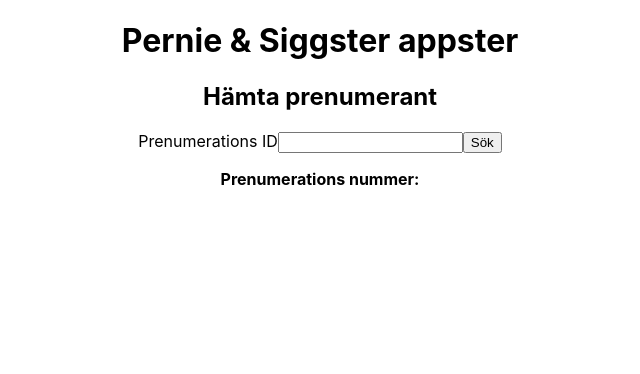
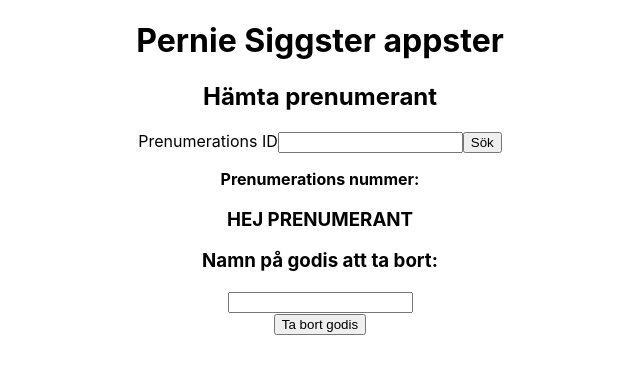
Before and after one commit to pesjo/annonsis, a React (Create React App) app in the folder frontapp/: page / in a window 1280 px wide. Shown: the top 374 px of the page, without its empty margins (320-960 px from the left). Built offline with nearby package versions, Linux system fonts and the light colour scheme.

Commit message:
hämtar en prenumerant äntligen

```diff
--- a/frontapp/package.json
+++ b/frontapp/package.json
@@ -34,5 +34,6 @@
       "last 1 firefox version",
       "last 1 safari version"
     ]
-  }
+  },
+  "proxy": "http://localhost:5001"
 }
--- a/frontapp/src/App.js
+++ b/frontapp/src/App.js
@@ -1,44 +1,81 @@
-import logo from './logo.svg';
-import React, {useState, useEffect} from "react";
-import './App.css';
+import logo from "./logo.svg";
+import React, { useState, useEffect } from "react";
+import "./App.css";
+import axios from "axios";
+import FormPrenumnerant from "./FormPrenumerant";
+
+// const api = axios.create({
+//   baseURL: `http://localhost:5001/api/get`,
+// });
 
 function App() {
-  const [prenumerationsnr, set_prenumerationsnr] = useState('');
-  const [prenumerant_info, set_prenumerant_info] = useState('');
+  const [prenumerantnummer, set_prenumerationsnr] = useState("");
+  const [prenumerant_info, set_prenumerant_info] = useState([{
+    pre_id: null,
+    pre_persnr: null,
+    pre_fornamn: null,
+    pre_efternamn: null,
+    pre_adress: null,
+    pre_postnr: null
+  }]);
+
+  const search_prenumeration = async (e) => {
+
+    e.preventDefault()
+    try {
+
+      //const prenumerant = { prenumerantnummer: 1 };
+      const response = await fetch(`/api/get/${prenumerantnummer}`);
+      const data = await response.json();
+      console.log("ser bra ut, här är hämtade prenumeranten...");
+      console.log(data);
+      set_prenumerant_info(data);
+    } catch (error) {
+      console.log("fångade ett error! här är det");
+      console.log(error);
+    }
+
+    // console.log(prenumerant);
+    // const response = await api.get("");
+    // console.log("=================");
+    // console.log("=================");
+    // const data = await response.json();
+    // console.log(data);
+
+    // .then(res => res.json())
+    // .then(data => console.log(data));
 
 
-  const search_prenumeration = () => {
-    const data = {prenumerantnummer:prenumerationsnr}
-    const response = fetch(`http://localhost:5001/api/get`, {
-      method: 'POST',
-      headers: { 'Content-Type': 'application/json'},
-      body: JSON.stringify(data)
-    })
-    set_prenumerant_info(response);
   };
-
 
   return (
     <div className="App">
-      <h1>Pernie & Siggster appster</h1>
+      <h1>Pernie Siggster appster</h1>
 
-      <form className="new">
-          <h2>Hämta prenumerant</h2>
+      <form className="new" onSubmit = {search_prenumeration}>
+        <h2>Hämta prenumerant</h2>
         <label>Prenumerations ID</label>
         <input
           type="text"
           name="prenumerationsnr"
           required
-          onChange={(e)=> {set_prenumerationsnr(e.target.value);}}/>
-        <button id="search" onClick={search_prenumeration}>Sök</button>
-        </form>
-        {prenumerationsnr}
+          onChange={(e) => {
+            set_prenumerationsnr(e.target.value);
+          }}
+        />
+        <button id="search" onClick={search_prenumeration}>
+          Sök
+        </button>
+      </form>
+      {prenumerantnummer}
 
-        <p><strong>Prenumerations nummer:</strong> {prenumerant_info}</p>
+      <p>
+        <strong>Prenumerations nummer:</strong> {prenumerant_info.pre_fornamn}
+      </p>
 
+      <FormPrenumnerant></FormPrenumnerant>
 
-
-     {/* {[prenumerant_info].map((val) => {
+      {/* {[prenumerant_info].map((val) => {
       return (
         <div className="card">
 
@@ -53,7 +90,7 @@ function App() {
       )
     })}  */}
     </div>
-  )
+  );
 }
 
 export default App;
--- /dev/null
+++ b/frontapp/src/FormPrenumerant.js
@@ -0,0 +1,53 @@
+import React, { Component } from 'react'
+
+
+class FormPrenumerant extends Component {
+	constructor(props) {
+		super(props)
+
+		this.state = {
+			fornamn: ""
+		}
+	}
+
+	handleChangeFornamn = event => {
+		this.setState({
+			fornamn: event.target.value
+		})
+	}
+
+
+	handleSubmitPrenumerantInfo = event => {
+
+        event.preventDefault()
+
+        const data = {fornamn : this.state.fornamn}
+
+        const response = fetch(`http://localhost:5000/api/post`, {
+          method: "post",
+          headers: { 'Content-Type': 'application/json'},
+          body: JSON.stringify(data)
+		});
+		alert(response);
+	}
+
+	render() {
+		const { godisNamn} = this.state
+		return (
+			<form onSubmit={this.handleSubmitDelete}>
+                <h3>HEJ PRENUMERANT</h3>
+				<div>
+					<label> <h3>Namn på godis att ta bort: </h3></label>
+					<input className = "namn"
+						type="text"
+						value={godisNamn}
+						onChange={this.handleDeleteCandyname}
+					/>
+				</div>
+				<button type="submit">Ta bort godis</button>
+			</form>
+		)
+	}
+}
+
+export default FormPrenumerant
--- a/package.json
+++ b/package.json
@@ -12,6 +12,7 @@
   "author": "",
   "license": "ISC",
   "dependencies": {
+    "axios": "^0.21.1",
     "body-parser": "^1.19.0",
     "cors": "^2.8.5",
     "express": "^4.17.1",
```
Also changed, not shown: 2 other files (tests, documents, lock files or other folders).
